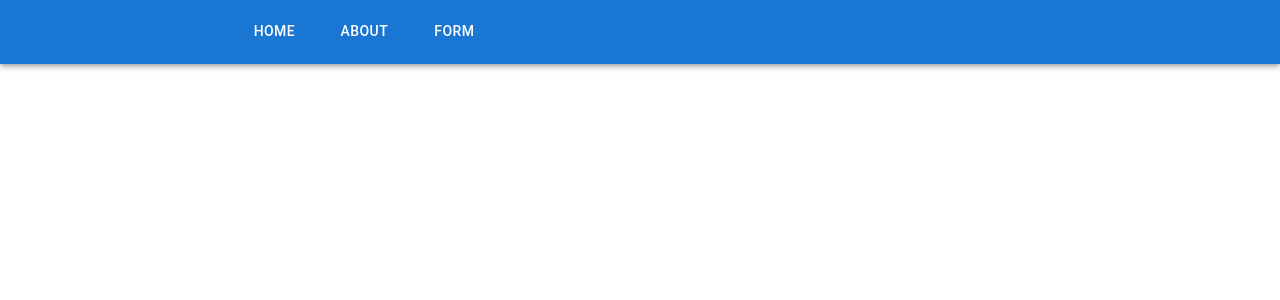
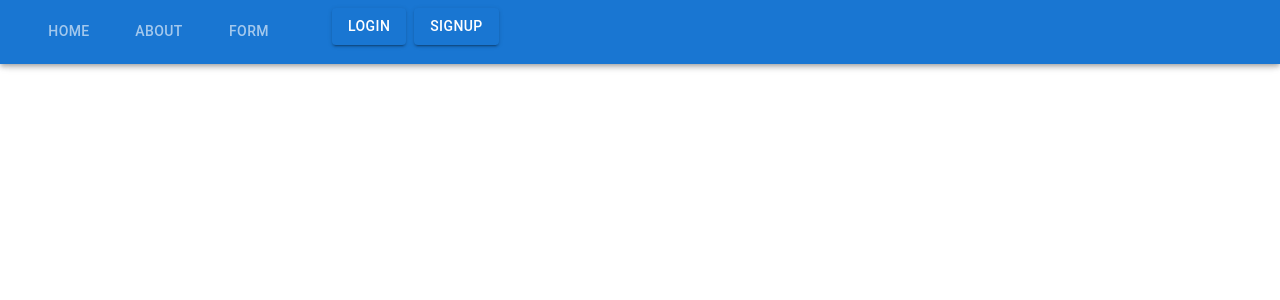
Before and after one commit to Alapnachavan/random-project, a React (Create React App) app: page / in a window 1280 px wide. Shown: the top 300 px of the page. Built offline with nearby package versions, Linux system fonts and the light colour scheme.

Commit message:
Navbar update

```diff
--- a/src/App.css
+++ b/src/App.css
@@ -1,4 +1,4 @@
-.App {
+/* .App {
   text-align: center;
 }
 
@@ -35,4 +35,4 @@
   to {
     transform: rotate(360deg);
   }
-}
+} */
--- a/src/App.js
+++ b/src/App.js
@@ -1,10 +1,11 @@
 import Navbar from "./components/Navbar";
-
+import Searchbar from "./components/searchbar"
+import './App.css'
 function App() {
   return (
     <div >
       <Navbar/>
-
+      <Searchbar/>
     </div>
   );
 }
--- a/src/components/Navbar.js
+++ b/src/components/Navbar.js
@@ -1,60 +1,47 @@
-// import React from "react";
-// import {AppBar, Grid, Tab, Tabs, Toolbar} from '@mui/material';
-// //import  ShoppingCartCheckoutIcon  from "@mui/icons-material";
-// const Navbar =() =>{
-//     return(
-//         <AppBar>
-//             <Toolbar>
-//                 <Grid container>
-//                     <Grid item xs={2}>
-//                     </Grid>
-//                         <Grid item xs={5}>
-//                             <Tabs>
-//                                 <Tab label="Home"/>
-//                                 <Tab lable="About"/>
-//                                 <Tab lable="Form"/>
-//                             </Tabs>
-
-//                         </Grid>
-
-//                 </Grid>
-//             </Toolbar>
-
-//         </AppBar>
-
-
-
-
-
-//     )
-// }
-// export default Navbar;
 
 import React, { useState } from "react";
-import { AppBar, Grid, Tab, Tabs, Toolbar } from '@mui/material';
+import { AppBar, Button, Grid, Tab, Tabs, Toolbar } from '@mui/material';
+import Box from '@mui/material/Box';
 
 const Navbar = () => {
-    const [value,setvalue]=useState();
+    const [value, setValue] = useState();
+
     return (
         <AppBar>
             <Toolbar>
-                <Grid container>
-                    <Grid item xs={2}></Grid>
-                    <Grid item xs={5}>
-                        <Tabs indicatorColor="secondary"
-                         textColor="inhert"
-                         value={value}
-                         onChange={(e,val)=>setvalue(val)}
-                         >
+                <Grid container
+                sx={{alignContent:"space-between",
+                    }}
+                >
+
+
+                    <Grid item md={3}>
+                        <Tabs
+                            indicatorColor="secondary"
+                            textColor="inherit"
+                            value={value}
+                            onChange={(e, val) => setValue(val)}
+                        >
                             <Tab label="Home" />
                             <Tab label="About" />
                             <Tab label="Form" />
                         </Tabs>
-                    </Grid>
+                        </Grid>
+                        <Grid item md={8}>
+                        <Box sx={{ marginLeft: 'auto' }}>
+                            <Button variant="contained">
+                                Login
+                            </Button>
+                            <Button sx={{ marginLeft: 1 }} variant="contained">
+                                Signup
+                            </Button>
+                        </Box>
+                        </Grid>
+
                 </Grid>
             </Toolbar>
         </AppBar>
-    )
+    );
 }
 
 export default Navbar;
--- /dev/null
+++ b/src/components/searchbar.js
@@ -0,0 +1,7 @@
+const Searchbar = () => {
+    return (
+      <div >alpana</div>
+    );
+  }
+
+  export default Searchbar;
```
